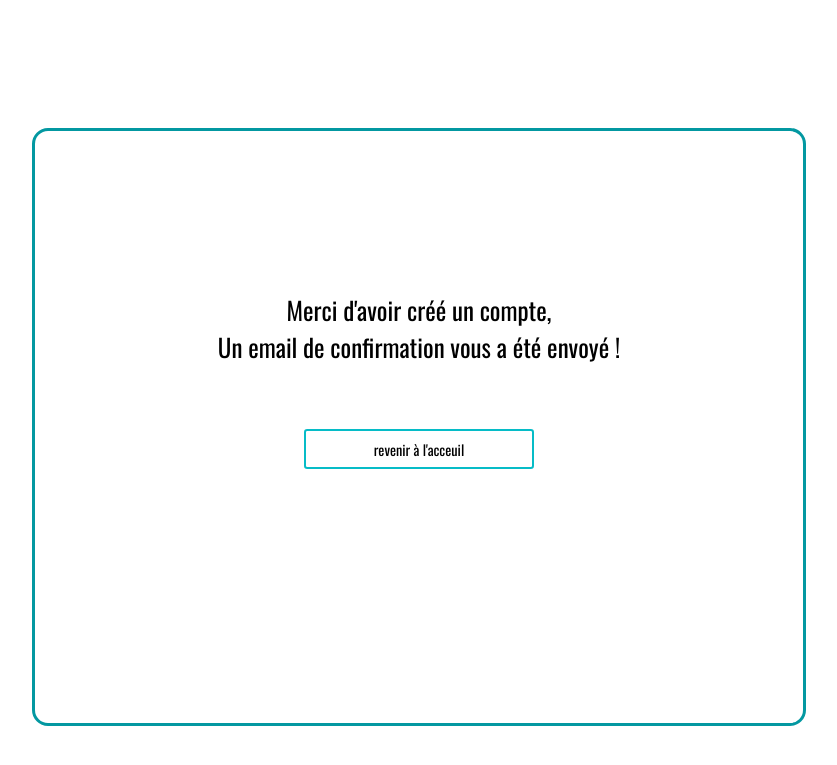
After one commit to thomas-gleizes/E-HardWare, a PHP site: the page made by php/view/compteCréé.php in a window 1280 px wide. The commit adds this page. Shown: the top 765 px of the page, without its empty margins (224-1061 px from the left). Run offline with PHP 8.4, Linux system fonts and the light colour scheme.

Commit message:
compte avancement

```diff
--- a/css/connection.css
+++ b/css/connection.css
@@ -1,5 +1,6 @@
 body {
     margin:0;
+    padding-bottom: 2rem;
 }
 
 * {
@@ -8,7 +9,7 @@ body {
 
 .container {
     width: 60%;
-    height: 35rem;
+    height: 37rem;
     margin-left: 20%;
     margin-top: 10%;
     border-radius: 1rem;
@@ -99,8 +100,15 @@ button:hover p {
     margin-top: 4rem;
 }
 
+#revenir {
+    width:30%;
+    height: 2.5rem;
+    margin-left: 35%;
+    margin-top: 4rem;
+}
+
 #container-spe {
-    height:55rem ;
+    height:58rem ;
     margin-top: 3%;
 }
 
@@ -123,3 +131,8 @@ p{
     margin-top: 2rem;
     font-size: 25px;
 }
+
+#info {
+    margin-top: 10rem;
+    font-size: 25px;
+}
--- a/index.php
+++ b/index.php
@@ -19,7 +19,7 @@
                 clear
             </i>
         </div>
-        <div class="section">
+        <div class="section" id="moncompte">
             <p>Mon compte</p>
             <i  class="material-icons navbaricons">
                 account_circle
--- a/javascript/connection.js
+++ b/javascript/connection.js
@@ -5,6 +5,10 @@ $(document).ready(() => {
 
     $("#connect").click(function () {
         window.location = "./connection.php";
+    });
+
+    $("#revenir").click(function () {
+        window.location = "../../index.php";
     });
 
     $('#mdp2').bind('input', function() {
--- a/php/controller/ControllerUtilisateur.php
+++ b/php/controller/ControllerUtilisateur.php
@@ -14,7 +14,7 @@ class ControllerUtilisateur{
         $tab['ville'] = $_POST['ville'];
 
         ModelUtilisateur::creationCompte($tab);
-        header('Location:../../index.php');
+        header('Location:../view/compteCréé.php');
     }
 
     public static function connection(){
@@ -25,7 +25,7 @@ class ControllerUtilisateur{
         if (ModelUtilisateur::connectionCompte($tab)) {
             header('Location:../../index.php');
         } else {
-            require("../view/creation.php");
+            require("../view/connection.php");
         }
 
     }
--- /dev/null
+++ b/php/view/compteCréé.php
@@ -0,0 +1,19 @@
+<!DOCTYPE html>
+<html lang="fr">
+<head>
+    <meta charset="UTF-8">
+    <title>Connexion</title>
+    <meta name="viewport" content="width=device-width,minimum-scale=1,initial-scale=1,user-scalable=no">
+    <link href="../../css/connection.css" rel="stylesheet" type="text/css">
+    <link href="https://fonts.googleapis.com/icon?family=Material+Icons" rel="stylesheet">
+    <link href="https://fonts.googleapis.com/css?family=Oswald|Roboto+Condensed&display=swap" rel="stylesheet">
+    <script src="https://ajax.googleapis.com/ajax/libs/jquery/3.3.1/jquery.min.js"></script>
+    <script src="../../javascript/connection.js"></script>
+</head>
+<body>
+<div class="container">
+    <p id="info">Merci d'avoir créé un compte, <br> Un email de confirmation vous a été envoyé !</p>
+    <button id="revenir"><p>revenir à l'acceuil</p></button>
+</div>
+</body>
+</html>
--- a/php/view/connection.php
+++ b/php/view/connection.php
@@ -36,6 +36,7 @@
             <a href="#"><p>Mot de passe oublié ?</p></a>
         </div>
         <button id="new"><p>créer un nouveau compte</p></button>
+        <button id="revenir"><p>revenir à l'acceuil</p></button>
     </div>
 </body>
 </html>
--- a/php/view/creation.php
+++ b/php/view/creation.php
@@ -76,6 +76,7 @@
         </form>
 
         <button id="connect"><p>se connecter</p></button>
+        <button id="revenir"><p>revenir à l'acceuil</p></button>
     </div>
 </body>
 </html>
--- a/php/view/vueRecherche.php
+++ b/php/view/vueRecherche.php
@@ -20,7 +20,7 @@
             clear
         </i>
     </div>
-    <div class="section">
+    <div class="section" id="moncompte">
         <p>Mon compte</p>
         <i  class="material-icons navbaricons">
             account_circle
```
Also changed, not shown: javascript/index.js (+10 -0 lines).
